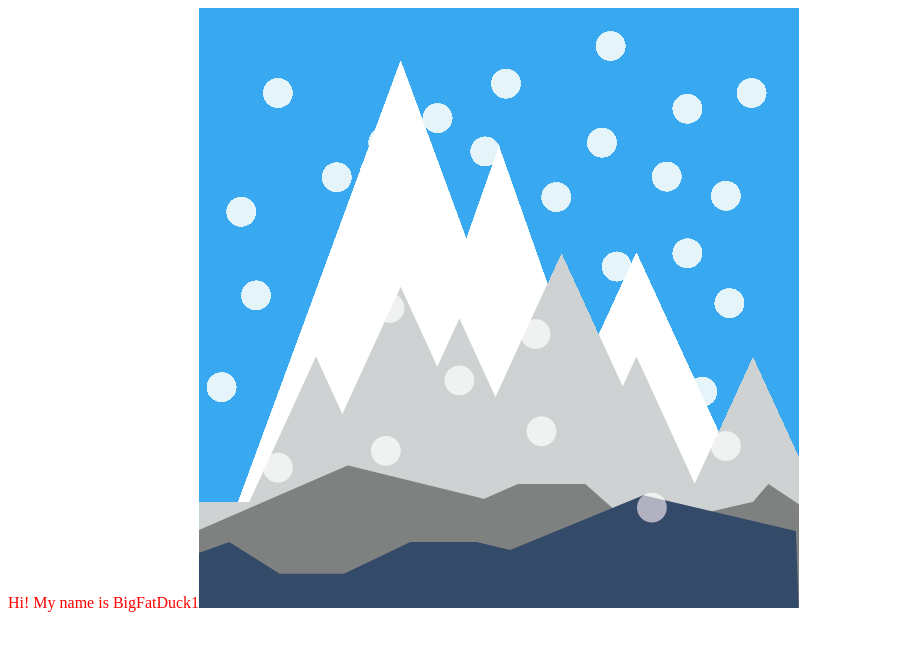
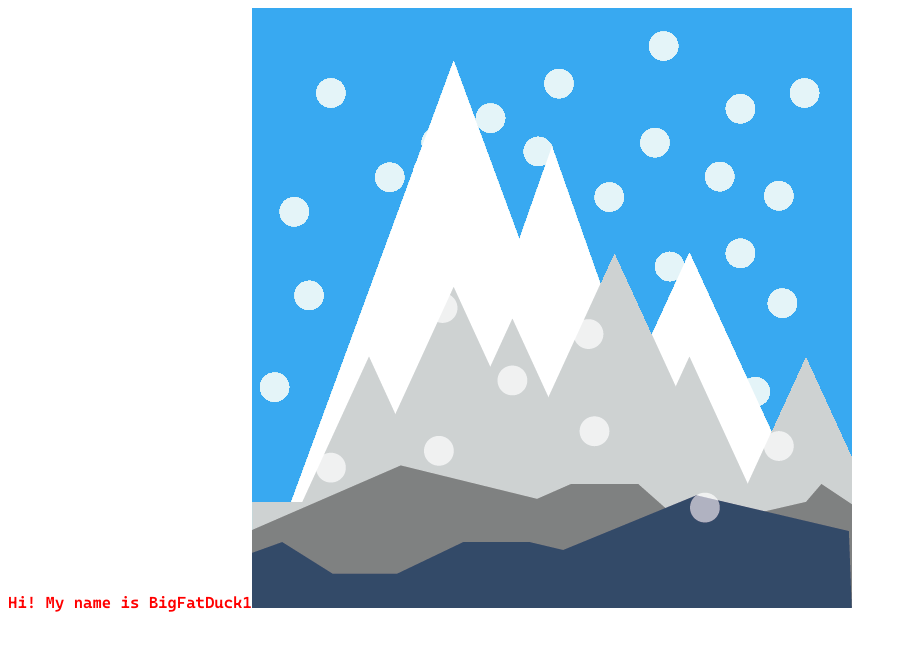
Before and after one commit to BigFatDuck1/webpack-tutorial, a website built with webpack: page dist/index.html in a window 1280 px wide. Shown: the whole page, without its empty margins (0-907 px from the left). Built offline with Linux system fonts and the light colour scheme.

Commit message:
Webpack can load a custom font by adding the font-family in styles

```diff
--- a/src/style.css
+++ b/src/style.css
@@ -1,3 +1,14 @@
+@font-face {
+    font-family: "Cascadia Code";
+    src: url("./CascadiaCode.woff2") format("woff2");
+    font-weight: 600;
+    font-style: italic;
+}
+
+* {
+    font-family: "Cascadia Code";
+}
+
 .hello {
     color: red;
     /* background: url('./photo.png'); */
```
Also changed, not shown: dist/61442455812b2cee49c4.woff2 (added), dist/bundle.js.
